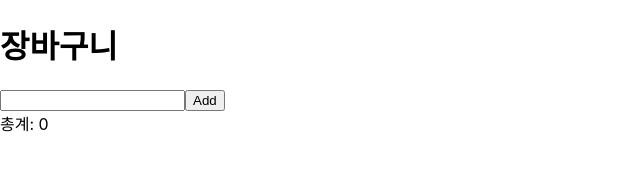
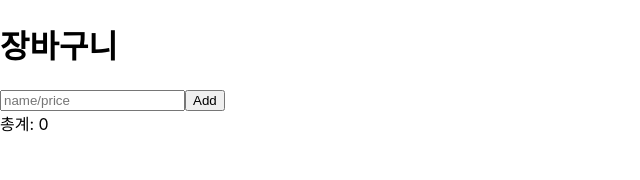
Before and after one commit to P-iknow/react-vlpt, a React (Create React App) app: page / in a window 1280 px wide. Shown: the top 180 px of the page, without its empty margins (0-640 px from the left). Built offline with nearby package versions, Linux system fonts and the light colour scheme.

Commit message:
feat: 가계부 연습 완성

```diff
--- a/src/components/Form.js
+++ b/src/components/Form.js
@@ -1,6 +1,8 @@
 import React, {useState} from 'react';
 
-
+const isNameSlashPrice = (str) => {
+  return /^[ㄱ-ㅎ|가-힣|a-z|A-Z|0-9|\*]+$/.test(str)
+}
 
 const Form = ({ items, setItems }) => {
   const [value, setValue] = useState("")
@@ -9,6 +11,10 @@ const Form = ({ items, setItems }) => {
   }
 
   const onCreate = () => {
+    if(!isNameSlashPrice(value)) {
+      alert("name/price ex) banana/1000 형식으로 입력하세요")
+      return null;
+    }
     const [name, strPrice] = value.split("/");
     const price = Number(strPrice);
     const id = Date.now();
@@ -18,7 +24,7 @@ const Form = ({ items, setItems }) => {
 
   return (
     <div className="form">
-      <input value={value} onChange={onChange}/>
+      <input value={value} onChange={onChange} placeHolder="name/price"/>
       <button className="create-button" onClick={onCreate}>
         Add
       </button>
```
